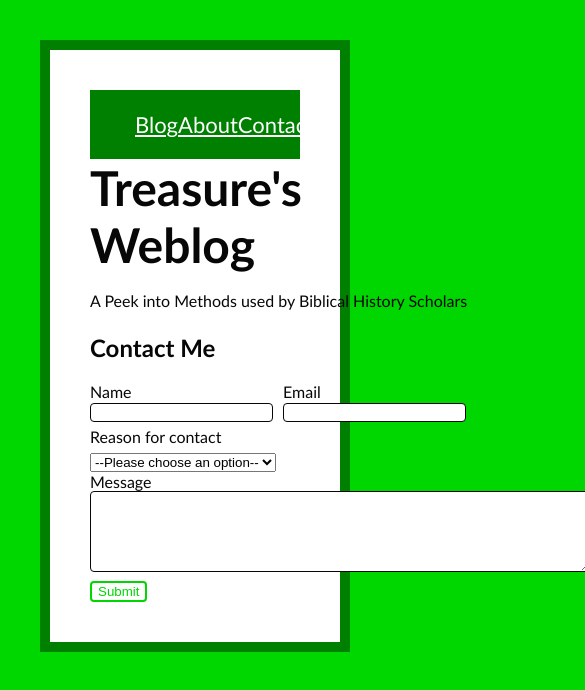
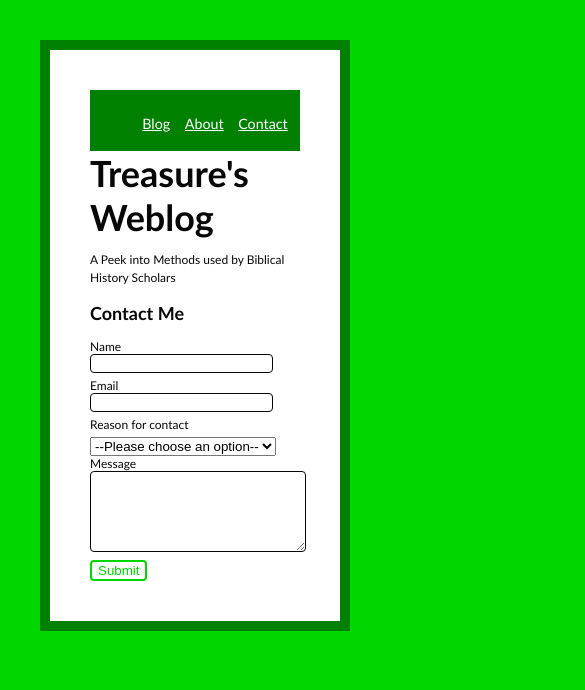
Before and after one commit to treasureogundiran/mi349_blog, a plain HTML site: page contact.html in a window 390 px wide. Shown: the top 690 px of the page, 585 px wide, since content can reach past the window. Drawn offline with Linux system fonts and the light colour scheme.

Commit message:
Added media queries for screens <= 400px

```diff
--- a/style.css
+++ b/style.css
@@ -16,7 +16,7 @@ h1 {
 
 p {
   line-height: 1.5em;
-  width: 800px;
+  width: 100%;
 }
 nav {
   position: sticky;
@@ -94,3 +94,18 @@ label {
 .name-email {
   display: flex;
 }
+
+@media screen and (max-width: 400px) {
+  body {
+    font-size: 75%;
+  }
+  a {
+    font-size: 65%;
+  }
+  .name-email {
+    flex-direction: column;
+  }
+  textarea {
+    width: 100%;
+  }
+}
```
